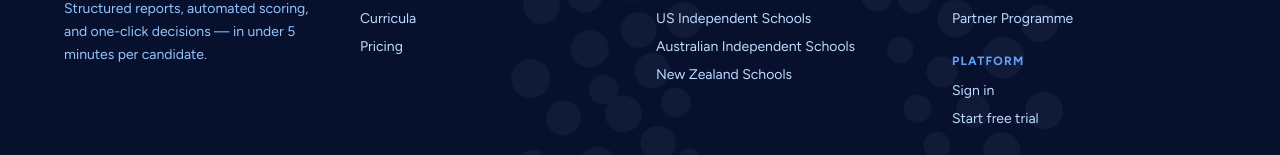
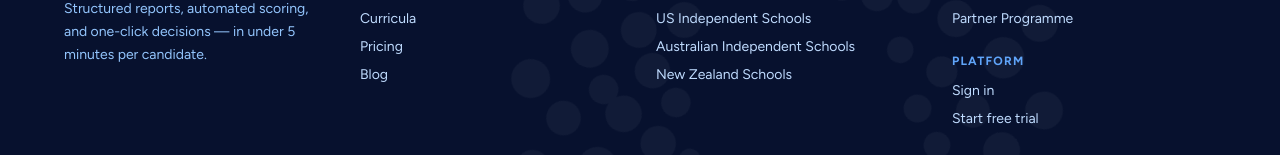
Before and after one commit to wigsbury-ui/evalent-marketing, a Next.js app: page / in a window 1280 px wide. Shown: the part 7640-7795 px from the top of the page. Built offline with nearby package versions, Linux system fonts and the light colour scheme.

Commit message:
feat: add Blog link to footer and nav

```diff
--- a/src/components/Footer.tsx
+++ b/src/components/Footer.tsx
@@ -50,6 +50,7 @@ export default function Footer() {
               <Link href="/features" className="block hover:text-white transition-colors">Features</Link>
               <Link href="/curricula" className="block hover:text-white transition-colors">Curricula</Link>
               <Link href="/pricing" className="block hover:text-white transition-colors">Pricing</Link>
+                <Link href="/blog" className="block hover:text-white transition-colors">Blog</Link>
             </div>
           </div>
 
```
